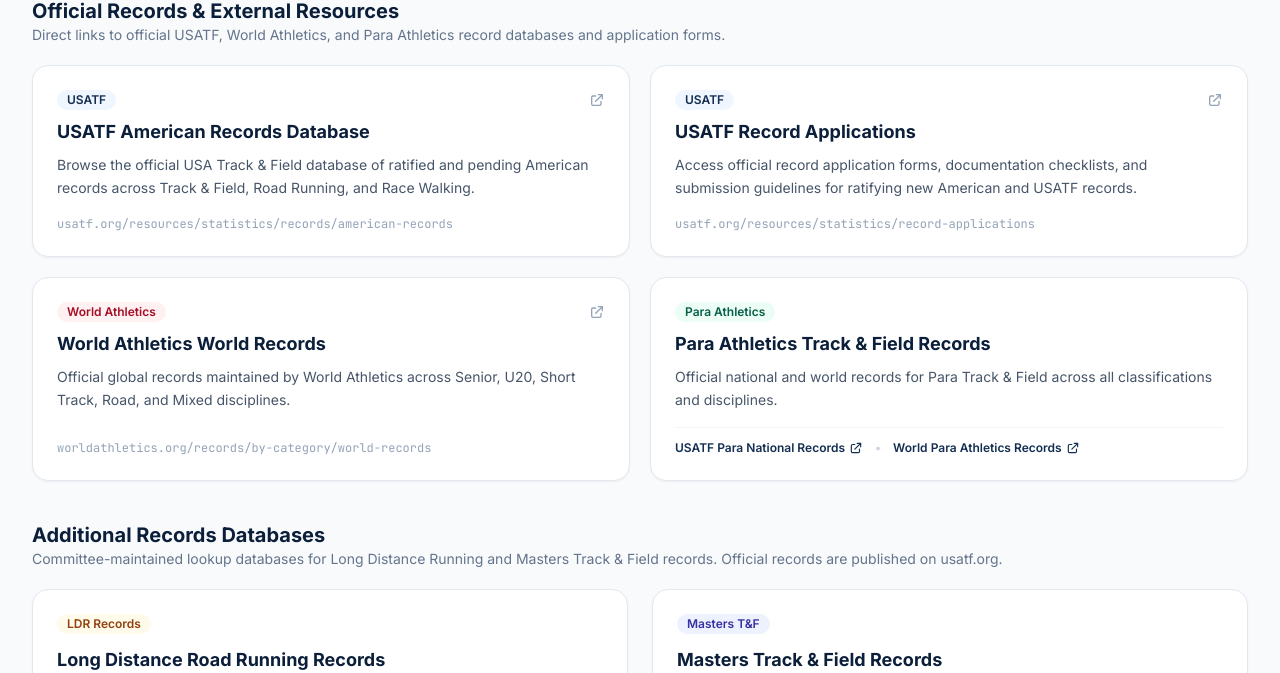
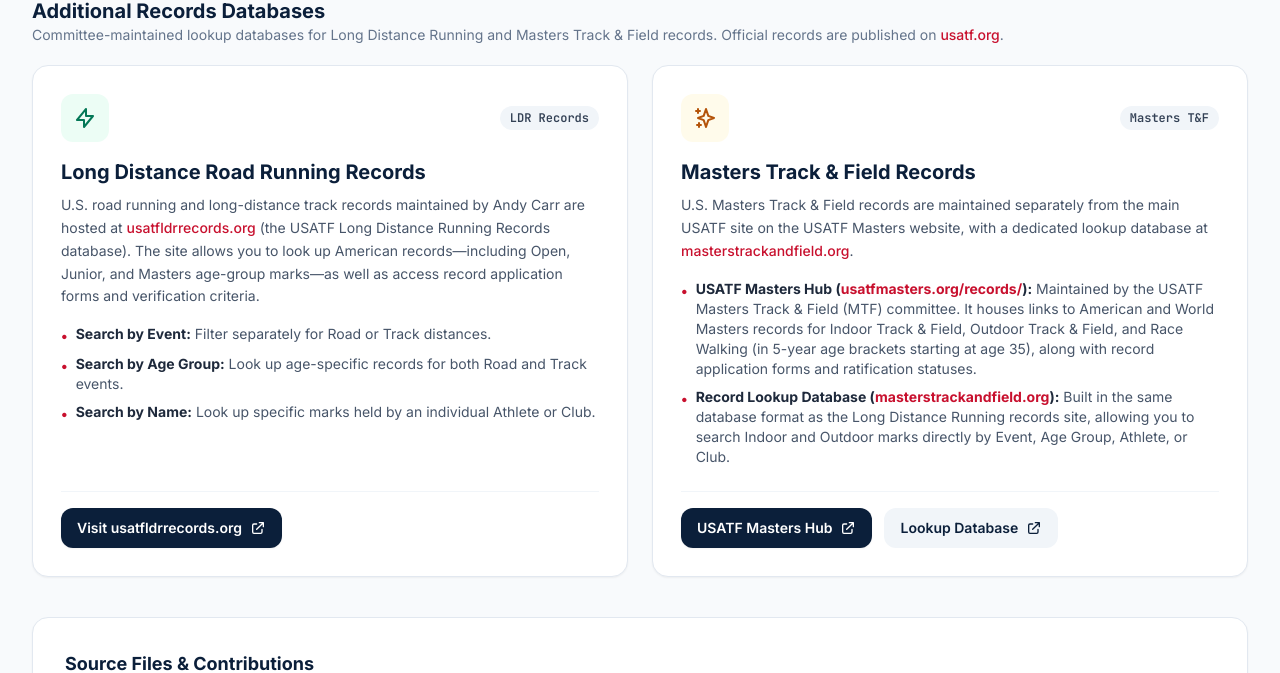
Before and after one commit to justinfkuo/records, a plain HTML site: page docs/index.html in a window 1280 px wide. Shown: the part 905-1578 px from the top of the page. Drawn offline with nearby package versions, Linux system fonts and the light colour scheme.

Commit message:
correct link for master T&F

```diff
--- a/docs/index.html
+++ b/docs/index.html
@@ -186,184 +186,105 @@
       </div>
     </section>
 
-    <!-- Official Records & External Resources -->
+    <!-- External Records Databases -->
     <section>
       <div class="mb-5">
-        <h3 class="text-xl font-bold text-navy-900">Official Records &amp; External Resources</h3>
-        <p class="text-sm text-slate-500">Direct links to official USATF, World Athletics, and Para Athletics record databases and application forms.</p>
+        <h3 class="text-xl font-bold text-navy-900">Additional Records Databases</h3>
+        <p class="text-sm text-slate-500">Committee-maintained lookup databases for Long Distance Running and Masters Track &amp; Field records. Official records are published on <a href="https://www.usatf.org/resources/statistics/records" target="_blank" rel="noopener noreferrer" class="text-crimson-600 font-medium hover:underline">usatf.org</a>.</p>
       </div>
 
-      <div class="grid grid-cols-1 md:grid-cols-2 gap-5">
+      <div class="grid grid-cols-1 md:grid-cols-2 gap-6">
 
-        <!-- USATF American Records -->
-        <a href="https://www.usatf.org/resources/statistics/records/american-records" target="_blank" rel="noopener noreferrer" class="group bg-white rounded-2xl shadow-sm hover:shadow-md border border-slate-200 hover:border-navy-700/40 p-6 transition flex flex-col justify-between">
-          <div class="space-y-2">
-            <div class="flex items-center justify-between gap-2">
-              <span class="px-2.5 py-0.5 rounded-full bg-blue-50 text-navy-800 text-xs font-semibold">USATF</span>
-              <svg class="w-4 h-4 text-slate-400 group-hover:text-crimson-600 transition" fill="none" stroke="currentColor" viewBox="0 0 24 24" aria-hidden="true">
-                <path stroke-linecap="round" stroke-linejoin="round" stroke-width="2" d="M10 6H6a2 2 0 00-2 2v10a2 2 0 002 2h10a2 2 0 002-2v-4M14 4h6m0 0v6m0-6L10 14" />
+        <!-- Card 3: Long Distance Road Running Records -->
+        <div class="bg-white rounded-2xl shadow-sm border border-slate-200 p-6 sm:p-7 flex flex-col justify-between">
+          <div class="space-y-4">
+            <div class="flex items-center justify-between gap-3">
+              <div class="w-12 h-12 rounded-xl bg-emerald-50 text-emerald-700 flex items-center justify-center shrink-0">
+                <svg class="w-6 h-6" fill="none" stroke="currentColor" viewBox="0 0 24 24">
+                  <path stroke-linecap="round" stroke-linejoin="round" stroke-width="2" d="M13 10V3L4 14h7v7l9-11h-7z" />
                 </svg>
               </div>
-            <h4 class="text-lg font-bold text-navy-900 group-hover:text-crimson-600 transition">
-              USATF American Records Database
+              <span class="px-2.5 py-1 rounded-full bg-slate-100 text-slate-700 font-mono text-xs font-semibold">LDR Records</span>
+            </div>
+
+            <div>
+              <h4 class="text-xl font-bold text-navy-900">
+                Long Distance Road Running Records
               </h4>
-            <p class="text-sm text-slate-600 leading-relaxed">
-              Browse the official USA Track &amp; Field database of ratified and pending American records across Track &amp; Field, Road Running, and Race Walking.
+              <p class="mt-2 text-sm text-slate-600 leading-relaxed">
+                U.S. road running and long-distance track records maintained by Andy Carr are hosted at <a href="https://usatfldrrecords.org" target="_blank" rel="noopener noreferrer" class="text-crimson-600 font-medium hover:underline">usatfldrrecords.org</a> (the USATF Long Distance Running Records database). The site allows you to look up American records—including Open, Junior, and Masters age-group marks—as well as access record application forms and verification criteria.
               </p>
             </div>
-          <p class="mt-4 text-xs font-mono text-slate-400 truncate">usatf.org/resources/statistics/records/american-records</p>
-        </a>
 
-        <!-- USATF Record Applications -->
-        <a href="https://www.usatf.org/resources/statistics/record-applications" target="_blank" rel="noopener noreferrer" class="group bg-white rounded-2xl shadow-sm hover:shadow-md border border-slate-200 hover:border-navy-700/40 p-6 transition flex flex-col justify-between">
-          <div class="space-y-2">
-            <div class="flex items-center justify-between gap-2">
-              <span class="px-2.5 py-0.5 rounded-full bg-blue-50 text-navy-800 text-xs font-semibold">USATF</span>
-              <svg class="w-4 h-4 text-slate-400 group-hover:text-crimson-600 transition" fill="none" stroke="currentColor" viewBox="0 0 24 24" aria-hidden="true">
-                <path stroke-linecap="round" stroke-linejoin="round" stroke-width="2" d="M10 6H6a2 2 0 00-2 2v10a2 2 0 002 2h10a2 2 0 002-2v-4M14 4h6m0 0v6m0-6L10 14" />
-              </svg>
+            <ul class="space-y-2 text-sm text-slate-600">
+              <li class="flex items-start gap-2">
+                <span class="text-crimson-600 font-bold mt-0.5">&bull;</span>
+                <span><strong class="text-slate-800">Search by Event:</strong> Filter separately for Road or Track distances.</span>
+              </li>
+              <li class="flex items-start gap-2">
+                <span class="text-crimson-600 font-bold mt-0.5">&bull;</span>
+                <span><strong class="text-slate-800">Search by Age Group:</strong> Look up age-specific records for both Road and Track events.</span>
+              </li>
+              <li class="flex items-start gap-2">
+                <span class="text-crimson-600 font-bold mt-0.5">&bull;</span>
+                <span><strong class="text-slate-800">Search by Name:</strong> Look up specific marks held by an individual Athlete or Club.</span>
+              </li>
+            </ul>
           </div>
-            <h4 class="text-lg font-bold text-navy-900 group-hover:text-crimson-600 transition">
-              USATF Record Applications
-            </h4>
-            <p class="text-sm text-slate-600 leading-relaxed">
-              Access official record application forms, documentation checklists, and submission guidelines for ratifying new American and USATF records.
-            </p>
-          </div>
-          <p class="mt-4 text-xs font-mono text-slate-400 truncate">usatf.org/resources/statistics/record-applications</p>
-        </a>
 
-        <!-- World Athletics World Records -->
-        <a href="https://worldathletics.org/records/by-category/world-records" target="_blank" rel="noopener noreferrer" class="group bg-white rounded-2xl shadow-sm hover:shadow-md border border-slate-200 hover:border-navy-700/40 p-6 transition flex flex-col justify-between">
-          <div class="space-y-2">
-            <div class="flex items-center justify-between gap-2">
-              <span class="px-2.5 py-0.5 rounded-full bg-rose-50 text-crimson-700 text-xs font-semibold">World Athletics</span>
-              <svg class="w-4 h-4 text-slate-400 group-hover:text-crimson-600 transition" fill="none" stroke="currentColor" viewBox="0 0 24 24" aria-hidden="true">
-                <path stroke-linecap="round" stroke-linejoin="round" stroke-width="2" d="M10 6H6a2 2 0 00-2 2v10a2 2 0 002 2h10a2 2 0 002-2v-4M14 4h6m0 0v6m0-6L10 14" />
-              </svg>
-            </div>
-            <h4 class="text-lg font-bold text-navy-900 group-hover:text-crimson-600 transition">
-              World Athletics World Records
-            </h4>
-            <p class="text-sm text-slate-600 leading-relaxed">
-              Official global records maintained by World Athletics across Senior, U20, Short Track, Road, and Mixed disciplines.
-            </p>
-          </div>
-          <p class="mt-4 text-xs font-mono text-slate-400 truncate">worldathletics.org/records/by-category/world-records</p>
-        </a>
-
-        <!-- Para Athletics Track & Field Records -->
-        <div class="bg-white rounded-2xl shadow-sm border border-slate-200 p-6 flex flex-col justify-between">
-          <div class="space-y-2">
-            <div class="flex items-center justify-between gap-2">
-              <span class="px-2.5 py-0.5 rounded-full bg-emerald-50 text-emerald-800 text-xs font-semibold">Para Athletics</span>
-            </div>
-            <h4 class="text-lg font-bold text-navy-900">
-              Para Athletics Track &amp; Field Records
-            </h4>
-            <p class="text-sm text-slate-600 leading-relaxed">
-              Official national and world records for Para Track &amp; Field across all classifications and disciplines.
-            </p>
-          </div>
-          <div class="mt-4 pt-3 border-t border-slate-100 flex flex-wrap gap-3 text-xs font-semibold">
-            <a href="https://www.usparatf.org/records" target="_blank" rel="noopener noreferrer" class="text-navy-800 hover:text-crimson-600 transition inline-flex items-center gap-1">
-              USATF Para National Records
-              <svg class="w-3.5 h-3.5" fill="none" stroke="currentColor" viewBox="0 0 24 24" aria-hidden="true">
-                <path stroke-linecap="round" stroke-linejoin="round" stroke-width="2" d="M10 6H6a2 2 0 00-2 2v10a2 2 0 002 2h10a2 2 0 002-2v-4M14 4h6m0 0v6m0-6L10 14" />
-              </svg>
-            </a>
-            <span class="text-slate-300">&bull;</span>
-            <a href="https://www.paralympic.org/athletics/records" target="_blank" rel="noopener noreferrer" class="text-navy-800 hover:text-crimson-600 transition inline-flex items-center gap-1">
-              World Para Athletics Records
-              <svg class="w-3.5 h-3.5" fill="none" stroke="currentColor" viewBox="0 0 24 24" aria-hidden="true">
+          <div class="mt-6 pt-4 border-t border-slate-100 flex flex-wrap gap-3">
+            <a href="https://usatfldrrecords.org" target="_blank" rel="noopener noreferrer" class="px-4 py-2.5 rounded-xl bg-navy-900 hover:bg-navy-800 text-white text-sm font-semibold transition inline-flex items-center gap-2 shadow-sm">
+              Visit usatfldrrecords.org
+              <svg class="w-4 h-4" fill="none" stroke="currentColor" viewBox="0 0 24 24">
                 <path stroke-linecap="round" stroke-linejoin="round" stroke-width="2" d="M10 6H6a2 2 0 00-2 2v10a2 2 0 002 2h10a2 2 0 002-2v-4M14 4h6m0 0v6m0-6L10 14" />
               </svg>
             </a>
           </div>
         </div>
 
+        <!-- Card 4: Masters Track & Field Records -->
+        <div class="bg-white rounded-2xl shadow-sm border border-slate-200 p-6 sm:p-7 flex flex-col justify-between">
+          <div class="space-y-4">
+            <div class="flex items-center justify-between gap-3">
+              <div class="w-12 h-12 rounded-xl bg-amber-50 text-amber-700 flex items-center justify-center shrink-0">
+                <svg class="w-6 h-6" fill="none" stroke="currentColor" viewBox="0 0 24 24">
+                  <path stroke-linecap="round" stroke-linejoin="round" stroke-width="2" d="M5 3v4M3 5h4M6 17v4m-2-2h4m5-16l2.286 6.857L21 12l-5.714 2.143L13 21l-2.286-6.857L5 12l5.714-2.143L13 3z" />
+                </svg>
               </div>
-    </section>
-
-    <!-- Additional Records Databases -->
-    <section>
-      <div class="mb-5">
-        <h3 class="text-xl font-bold text-navy-900">Additional Records Databases</h3>
-        <p class="text-sm text-slate-500">Committee-maintained lookup databases for Long Distance Running and Masters Track &amp; Field records. Official records are published on usatf.org.</p>
+              <span class="px-2.5 py-1 rounded-full bg-slate-100 text-slate-700 font-mono text-xs font-semibold">Masters T&amp;F</span>
             </div>
 
-      <div class="grid grid-cols-1 md:grid-cols-2 gap-6">
+            <div>
+              <h4 class="text-xl font-bold text-navy-900">
+                Masters Track &amp; Field Records
+              </h4>
+              <p class="mt-2 text-sm text-slate-600 leading-relaxed">
+                U.S. Masters Track &amp; Field records are maintained separately from the main USATF site on the USATF Masters website, with a dedicated lookup database at <a href="http://masterstrackandfield.org" target="_blank" rel="noopener noreferrer" class="text-crimson-600 font-medium hover:underline">masterstrackandfield.org</a>.
+              </p>
+            </div>
 
-        <!-- LDR Records Card -->
-        <div class="bg-white rounded-2xl shadow-sm border border-slate-200 p-6 flex flex-col justify-between">
-          <div class="space-y-3">
-            <div class="flex items-center justify-between gap-2">
-              <span class="px-2.5 py-0.5 rounded-full bg-amber-50 text-amber-800 text-xs font-semibold">LDR Records</span>
-            </div>
-            <h4 class="text-lg font-bold text-navy-900">
-              Long Distance Road Running Records
-            </h4>
-            <p class="text-sm text-slate-600 leading-relaxed">
-              U.S. road running and long-distance track records maintained by Andy Carr are hosted at <span class="font-mono text-xs text-slate-700">usatfldrrecords.org</span> (the USATF Long Distance Running Records database). The site allows you to look up American records&mdash;including Open, Junior, and Masters age-group marks&mdash;as well as access record application forms and verification criteria.
-            </p>
-            <ul class="space-y-2 text-sm text-slate-600 pt-1">
+            <ul class="space-y-2 text-sm text-slate-600">
               <li class="flex items-start gap-2">
-                <span class="text-crimson-600 font-bold leading-5">&bull;</span>
-                <span><strong class="text-slate-800">Search by Event:</strong> Filter separately for Road or Track distances.</span>
+                <span class="text-crimson-600 font-bold mt-0.5">&bull;</span>
+                <span><strong class="text-slate-800">USATF Masters Hub (<a href="https://usatfmasters.org/records/" target="_blank" rel="noopener noreferrer" class="text-crimson-600 hover:underline">usatfmasters.org/records/</a>):</strong> Maintained by the USATF Masters Track &amp; Field (MTF) committee. It houses links to American and World Masters records for Indoor Track &amp; Field, Outdoor Track &amp; Field, and Race Walking (in 5-year age brackets starting at age 35), along with record application forms and ratification statuses.</span>
               </li>
               <li class="flex items-start gap-2">
-                <span class="text-crimson-600 font-bold leading-5">&bull;</span>
-                <span><strong class="text-slate-800">Search by Age Group:</strong> Look up age-specific records for both Road and Track events.</span>
-              </li>
-              <li class="flex items-start gap-2">
-                <span class="text-crimson-600 font-bold leading-5">&bull;</span>
-                <span><strong class="text-slate-800">Search by Name:</strong> Look up specific marks held by an individual Athlete or Club.</span>
+                <span class="text-crimson-600 font-bold mt-0.5">&bull;</span>
+                <span><strong class="text-slate-800">Record Lookup Database (<a href="http://masterstrackandfield.org" target="_blank" rel="noopener noreferrer" class="text-crimson-600 hover:underline">masterstrackandfield.org</a>):</strong> Built in the same database format as the Long Distance Running records site, allowing you to search Indoor and Outdoor marks directly by Event, Age Group, Athlete, or Club.</span>
               </li>
             </ul>
           </div>
-          <div class="mt-5 pt-4 border-t border-slate-100 flex flex-wrap gap-3">
-            <a href="http://usatfldrrecords.org/" target="_blank" rel="noopener noreferrer" class="px-4 py-2 rounded-xl bg-navy-900 hover:bg-navy-800 text-white text-xs font-semibold transition inline-flex items-center gap-1.5 shadow-sm">
-              Visit usatfldrrecords.org
-              <svg class="w-3.5 h-3.5" fill="none" stroke="currentColor" viewBox="0 0 24 24" aria-hidden="true">
+
+          <div class="mt-6 pt-4 border-t border-slate-100 flex flex-wrap gap-3">
+            <a href="https://usatfmasters.org/records/" target="_blank" rel="noopener noreferrer" class="px-4 py-2.5 rounded-xl bg-navy-900 hover:bg-navy-800 text-white text-sm font-semibold transition inline-flex items-center gap-2 shadow-sm">
+              USATF Masters Hub
+              <svg class="w-4 h-4" fill="none" stroke="currentColor" viewBox="0 0 24 24">
                 <path stroke-linecap="round" stroke-linejoin="round" stroke-width="2" d="M10 6H6a2 2 0 00-2 2v10a2 2 0 002 2h10a2 2 0 002-2v-4M14 4h6m0 0v6m0-6L10 14" />
               </svg>
             </a>
-          </div>
-        </div>
-
-        <!-- Masters T&F Card -->
-        <div class="bg-white rounded-2xl shadow-sm border border-slate-200 p-6 flex flex-col justify-between">
-          <div class="space-y-3">
-            <div class="flex items-center justify-between gap-2">
-              <span class="px-2.5 py-0.5 rounded-full bg-indigo-50 text-indigo-800 text-xs font-semibold">Masters T&amp;F</span>
-            </div>
-            <h4 class="text-lg font-bold text-navy-900">
-              Masters Track &amp; Field Records
-            </h4>
-            <p class="text-sm text-slate-600 leading-relaxed">
-              U.S. Masters Track &amp; Field records are maintained separately from the main USATF site on the USATF Masters website, with a dedicated lookup database at <span class="font-mono text-xs text-slate-700">masterstrackandfield.org</span>.
-            </p>
-            <ul class="space-y-2 text-sm text-slate-600 pt-1">
-              <li class="flex items-start gap-2">
-                <span class="text-crimson-600 font-bold leading-5">&bull;</span>
-                <span><strong class="text-slate-800">USATF Masters Hub (<span class="font-mono text-xs">usatfmasters.org/records/</span>):</strong> Maintained by the USATF Masters Track &amp; Field (MTF) committee. It houses links to American and World Masters records for Indoor Track &amp; Field, Outdoor Track &amp; Field, and Race Walking (in 5-year age brackets starting at age 35), along with record application forms and ratification statuses.</span>
-              </li>
-              <li class="flex items-start gap-2">
-                <span class="text-crimson-600 font-bold leading-5">&bull;</span>
-                <span><strong class="text-slate-800">Record Lookup Database (<span class="font-mono text-xs">masterstrackandfield.org</span>):</strong> Built in the same database format as the Long Distance Running records site, allowing you to search Indoor and Outdoor marks directly by Event, Age Group, Athlete, or Club.</span>
-              </li>
-            </ul>
-          </div>
-          <div class="mt-5 pt-4 border-t border-slate-100 flex flex-wrap gap-3">
-            <a href="https://usatfmasters.org/records/" target="_blank" rel="noopener noreferrer" class="px-4 py-2 rounded-xl bg-navy-900 hover:bg-navy-800 text-white text-xs font-semibold transition inline-flex items-center gap-1.5 shadow-sm">
-              USATF Masters Hub
-              <svg class="w-3.5 h-3.5" fill="none" stroke="currentColor" viewBox="0 0 24 24" aria-hidden="true">
-                <path stroke-linecap="round" stroke-linejoin="round" stroke-width="2" d="M10 6H6a2 2 0 00-2 2v10a2 2 0 002 2h10a2 2 0 002-2v-4M14 4h6m0 0v6m0-6L10 14" />
-              </svg>
-            </a>
-            <a href="https://masterstrackandfield.org" target="_blank" rel="noopener noreferrer" class="px-4 py-2 rounded-xl bg-slate-100 hover:bg-slate-200 text-navy-900 text-xs font-semibold transition inline-flex items-center gap-1.5">
+            <a href="http://masterstrackandfield.org" target="_blank" rel="noopener noreferrer" class="px-4 py-2.5 rounded-xl bg-slate-100 hover:bg-slate-200 text-navy-900 text-sm font-semibold transition inline-flex items-center gap-2">
               Lookup Database
-              <svg class="w-3.5 h-3.5" fill="none" stroke="currentColor" viewBox="0 0 24 24" aria-hidden="true">
+              <svg class="w-4 h-4" fill="none" stroke="currentColor" viewBox="0 0 24 24">
                 <path stroke-linecap="round" stroke-linejoin="round" stroke-width="2" d="M10 6H6a2 2 0 00-2 2v10a2 2 0 002 2h10a2 2 0 002-2v-4M14 4h6m0 0v6m0-6L10 14" />
               </svg>
             </a>
```
Lines whose indentation alone changed are shown as unchanged.
